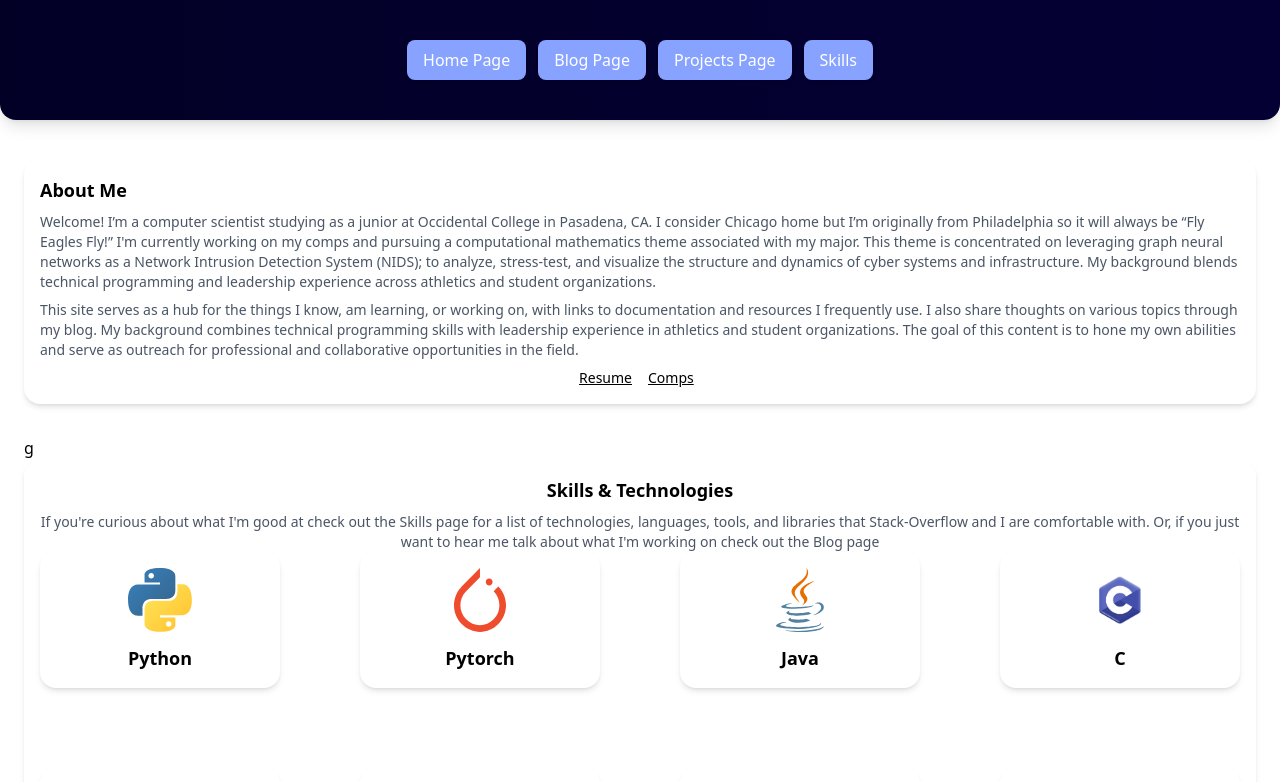
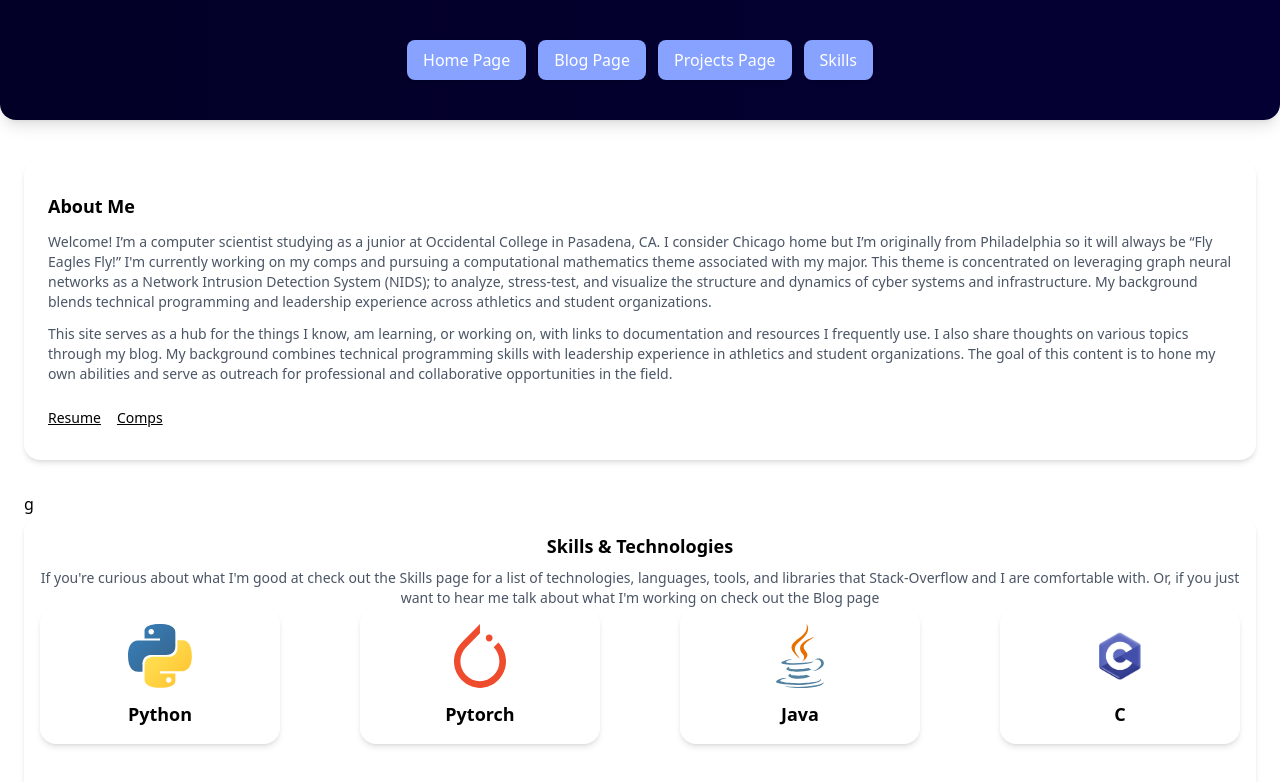
Before and after one commit to denglish04/Personal-Website, a React (Vite) app: page / in a window 1280 px wide. Shown: the top 782 px of the page. Built offline with nearby package versions, Linux system fonts and the light colour scheme.

Commit message:
Adjusted About Bio (Typos)

```diff
--- a/src/components/AboutCard.jsx
+++ b/src/components/AboutCard.jsx
@@ -1,16 +1,40 @@
-export default function Card({ title, description1, description2, children, className=""}) {
+export default function AboutCard({
+    title,
+    description1,
+    description2,
+    children,
+    className = ""
+}) {
     return (
+        <div
+            className={`
+                flex flex-col justify-between items-start text-left
+                rounded-2xl shadow-md bg-white
+                px-6 py-8
+                hover:shadow-lg transition
+                h-full
+                ${className}
+            `}
+        >
+            <div className="flex-1">
+                <h2 className="text-lg font-semibold mb-3">
+                    {title}
+                </h2>
 
-        <div className="flex flex-col justify-between align-items text-left rounded-2xl shadow-md p-4 bg-white hover:shadow-lg transition h-full">
-            <div className="flex-1">
-                <h2 className="text-lg font-semibold mb-2">{title}</h2>
-                <p className="text-gray-600 text-sm mb-2">{description1}</p>
-                <p className="text-gray-600 text-sm mb-2">{description2}</p>
+                <p className="text-gray-600 text-sm mb-3">
+                    {description1}
+                </p>
+
+                <p className="text-gray-600 text-sm">
+                    {description2}
+                </p>
             </div>
 
-
-            {children && <div classsName="mt-4">{children}</div>}
-
+            {children && (
+                <div className="mt-6">
+                    {children}
+                </div>
+            )}
         </div>
     );
 }
```
